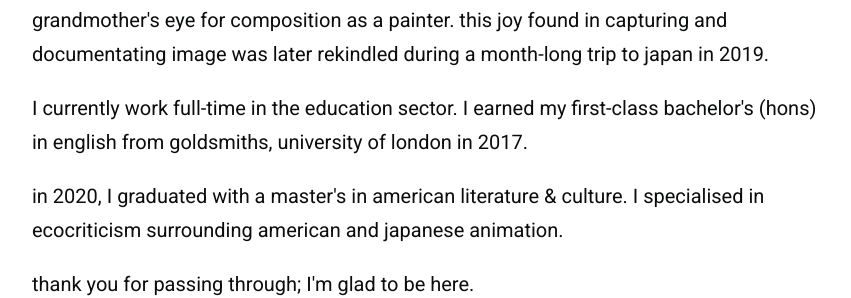
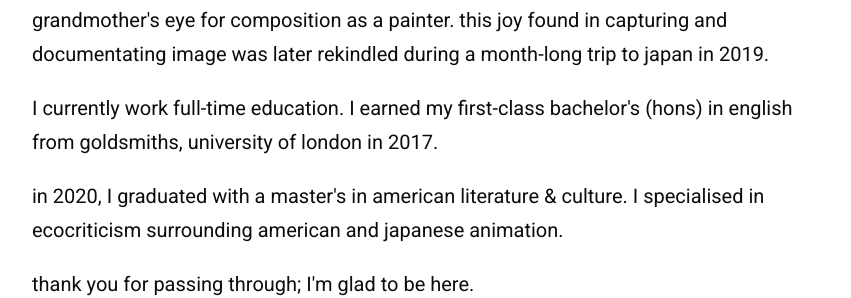
Before and after one commit to zoeurl/zoedowney.github.io, a Jekyll site: the page built from about/index.html, in a window 1280 px wide. Shown: the part 1732-2030 px from the top of the page, without its empty margins (208-1059 px from the left). Built offline with Jekyll 4.4.1, drawn with Linux system fonts in a browser that asks for light colours.

Commit message:
Update index.html

```diff
--- a/about/index.html
+++ b/about/index.html
@@ -51,7 +51,7 @@
 </p>
 my love for photography was sparked by my dad's interest in lomography and my grandmother's eye for composition as a painter. this joy found in capturing and documentating image was later rekindled during a month-long trip to japan in 2019.
 </p>
-I currently work full-time in the education sector. I earned my first-class bachelor's (hons) in english from goldsmiths, university of london in 2017.
+I currently work full-time education. I earned my first-class bachelor's (hons) in english from goldsmiths, university of london in 2017.
 </p>
 in 2020, I graduated with a master's in american literature & culture. I specialised in ecocriticism surrounding american and japanese animation.
 </p>
```
